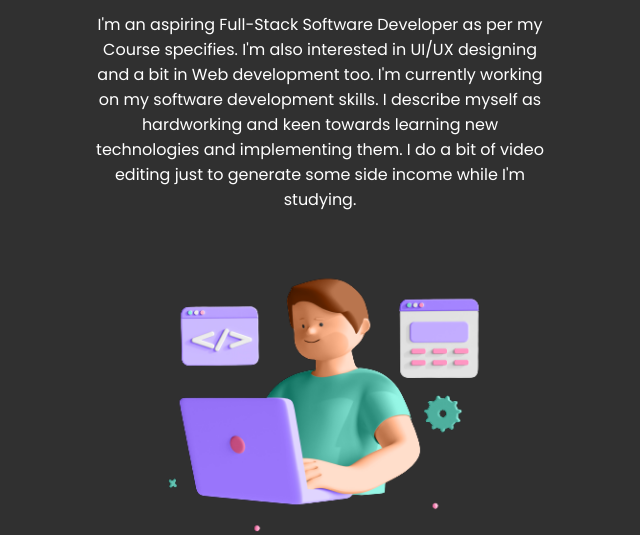
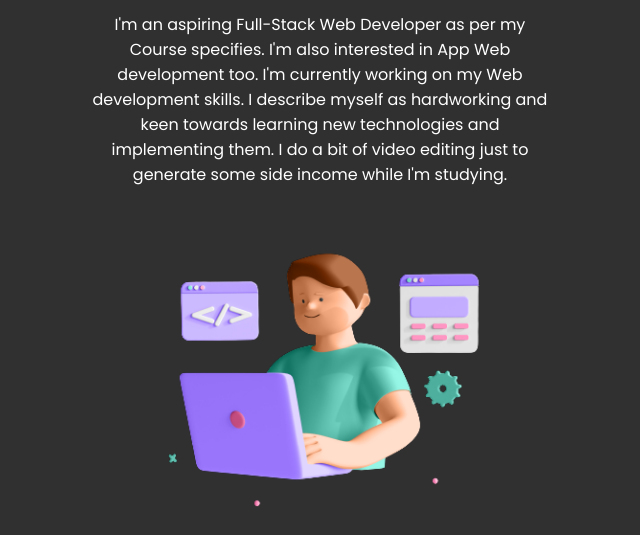
Before and after one commit to pantherdox/links, a plain HTML site: page index.html in a window 1280 px wide. Shown: the part 138-673 px from the top of the page, without its empty margins (320-960 px from the left). Drawn offline with Linux system fonts and the light colour scheme.

Commit message:
Update index.html

```diff
--- a/index.html
+++ b/index.html
@@ -26,11 +26,11 @@
                 Aryaman Tickoo
             </h1>
             <p>
-                I'm an aspiring Full-Stack Software
+                I'm an aspiring Full-Stack Web
                  Developer as per my Course specifies.
-                 I'm also interested in UI/UX designing and a bit in
+                 I'm also interested in App
                  Web development too. I'm currently working on my
-                 software development skills. I describe myself as
+                 Web development skills. I describe myself as
                  hardworking and keen towards learning new technologies
                   and implementing them. I do a bit of video editing just
                    to generate some side income while I'm studying.
```
